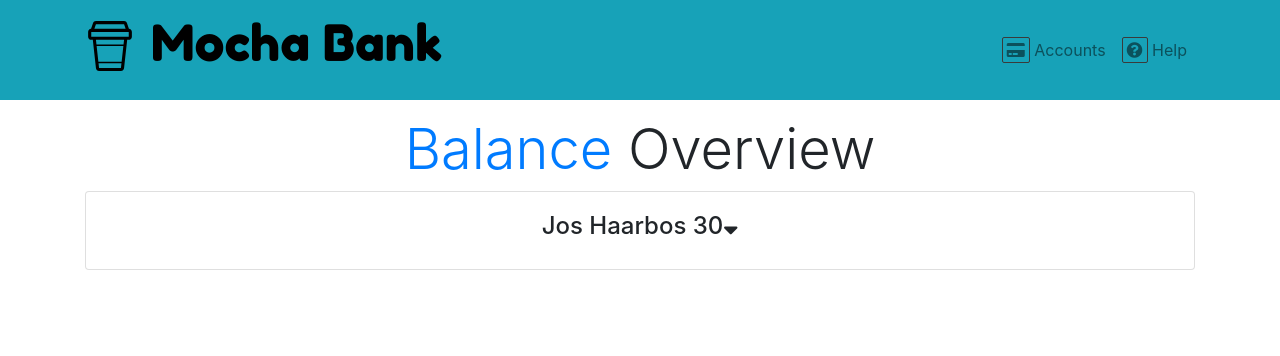
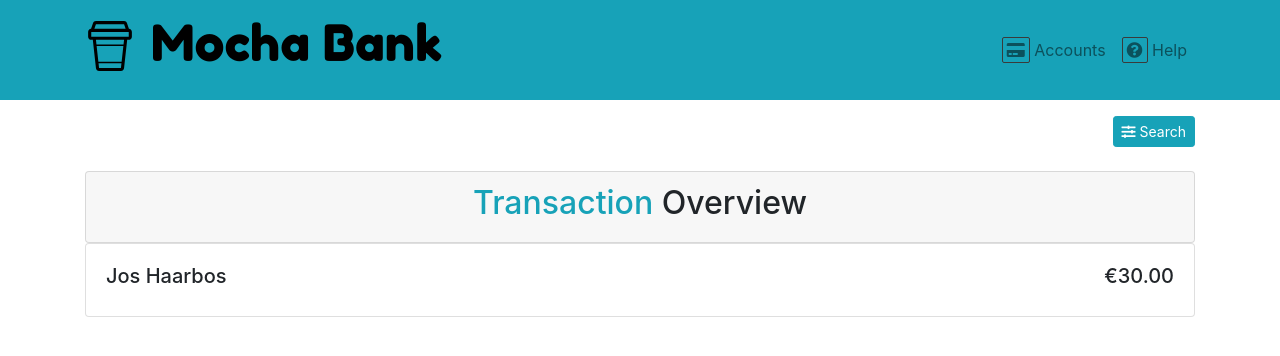
Before and after one commit to SqueakySashimi/SqueakySashimi.github.io, a React (Create React App) app: page /balance in a window 1280 px wide. Shown: the top 356 px of the page. Built offline with nearby package versions, Linux system fonts and the light colour scheme.

Commit message:
finished prelim design, implement api calls, begin to introduce redux

```diff
--- a/package.json
+++ b/package.json
@@ -8,7 +8,9 @@
     "react": "^16.4.2",
     "react-dom": "^16.4.2",
     "react-router-dom": "^4.3.1",
-    "react-scripts": "1.1.5"
+    "react-router-redux": "^4.0.8",
+    "react-scripts": "1.1.5",
+    "redux": "^4.0.0"
   },
   "scripts": {
     "start": "react-scripts start",
--- a/src/App.js
+++ b/src/App.js
@@ -8,6 +8,7 @@ import Accounts from "./components/functional/Accounts";
 import Balance from "./components/functional/Balance";
 import Help from "./components/pages/Help";
 import NotFound from "./components/pages/NotFound";
+import Transactions from "./components/functional/Transactions/Transactions";
 
 class App extends Component {
   render() {
@@ -20,6 +21,7 @@ class App extends Component {
               <Route exact path="/" component={Accounts} />
               <Route exact path="/help" component={Help} />
               <Route exact path="/balance" component={Balance} />
+              <Route path="/account/:id" component={Transactions} />
               <Route function={NotFound} />
             </Switch>
           </div>
--- a/src/components/functional/Account.js
+++ b/src/components/functional/Account.js
@@ -1,15 +1,25 @@
 import React, { Component } from "react";
-
+import { Link } from "react-router-dom";
+import fetchTransactions from "../../data/transactions";
 export default class Account extends Component {
+  state = {
+    account: {
+      id: "ABCDEFG"
+    }
+  };
   render() {
+    const { account } = this.state;
+    fetchTransactions();
     return (
+      <Link to={`/account/${account.id}`}>
         <div className="d-flex justify-content-between m-3">
-        <i class="bg-info ml-3 mt-2 mb-2 p-2 flav fas fa-coins" />
+          <i className="bg-info ml-3 mt-2 mb-2 p-2 flav fas fa-coins" />
           <h5 className="p-2">Account 1 - HTB0001234567</h5>
           <h5 className="p-2">
             Balance: <strong>€500</strong>
           </h5>
         </div>
+      </Link>
     );
   }
 }
--- a/src/components/functional/Transactions/Transaction.js
+++ b/src/components/functional/Transactions/Transaction.js
@@ -6,31 +6,47 @@ class Transaction extends Component {
   state = {
     from: "Jos Haarbos",
     description: "Voor de melk",
-    amount: "30",
+    amount: "30.00",
+    currency: "€",
     date: "30-4-2018",
-    showContactInfo: false
+
+    showTransactionInfo: false
   };
 
   onShowClick = e => {
-    this.setState({ showContactInfo: !this.state.showContactInfo });
+    this.setState({ showTransactionInfo: !this.state.showTransactionInfo });
   };
 
   render() {
-    const { from, description, amount, date, showContactInfo } = this.state;
+    const {
+      from,
+      description,
+      amount,
+      date,
+      currency,
+      showTransactionInfo
+    } = this.state;
     return (
-      <div className="card card-body mb-3">
-        <h4>
-          {from} <span>{amount}</span>
-          <i
-            onClick={this.onShowClick}
-            style={{ cursor: "pointer" }}
-            className="fas fa-sort-down"
-          />{" "}
-        </h4>
-        {showContactInfo ? (
-          <ul className="list-group">
-            <li className="list-group-item">Description: {description}</li>
-            <li className="list-group-item">Date: {date}</li>
+      <div
+        onClick={this.onShowClick}
+        style={{ cursor: "pointer" }}
+        className="card card-body mb-3"
+      >
+        <div className="d-flex justify-content-between">
+          <h5>{from}</h5>{" "}
+          <h5>
+            {currency}
+            {amount}
+          </h5>
+        </div>
+        {showTransactionInfo ? (
+          <ul className="list-group list-group-flush card-body">
+            <li className="text-left list-group-item">
+              <strong className="text-info">Description:</strong> {description}
+            </li>
+            <li className="text-left list-group-item">
+              <strong className="text-info">Transferred on:</strong> {date}
+            </li>
           </ul>
         ) : null}
       </div>
--- a/src/components/functional/Transactions/Transactions.js
+++ b/src/components/functional/Transactions/Transactions.js
@@ -5,10 +5,19 @@ class Transactions extends Component {
   render() {
     return (
       <div>
-        <h1 className="display-4 mb-2">
-          <span className="text-primary">Balance</span> Overview
-        </h1>
-        <Transaction />
+        <div className="d-flex justify-content-end">
+          <button type="button" className="btn btn-sm btn-info mb-4 ">
+            <i className="fas fa-sliders-h" /> Search
+          </button>
+        </div>
+        <div className=" card card-header">
+          <div> </div>
+          <h2>
+            <span className="text-info">Transaction</span> <span>Overview</span>
+          </h2>
+        </div>
+
+        <Transaction className="card card-body" />
       </div>
     );
   }
--- /dev/null
+++ b/src/data/transactions.js
@@ -0,0 +1,10 @@
+import React from "react";
+
+const fetchTransactions = () => {
+  return fetch("http://localhost:8080/api/getbalance")
+    .then(res => res.json())
+    .then(data => console.log(data.debitsAndCredits))
+    .catch(e => console.log(e));
+};
+
+export default fetchTransactions;
```
Also changed, not shown: src/data/accounts.js (added, +10 -0 lines), src/store.js (added, +18 -0 lines), 1 other file (tests, documents, lock files or other folders). Lines whose indentation alone changed are shown as unchanged.
